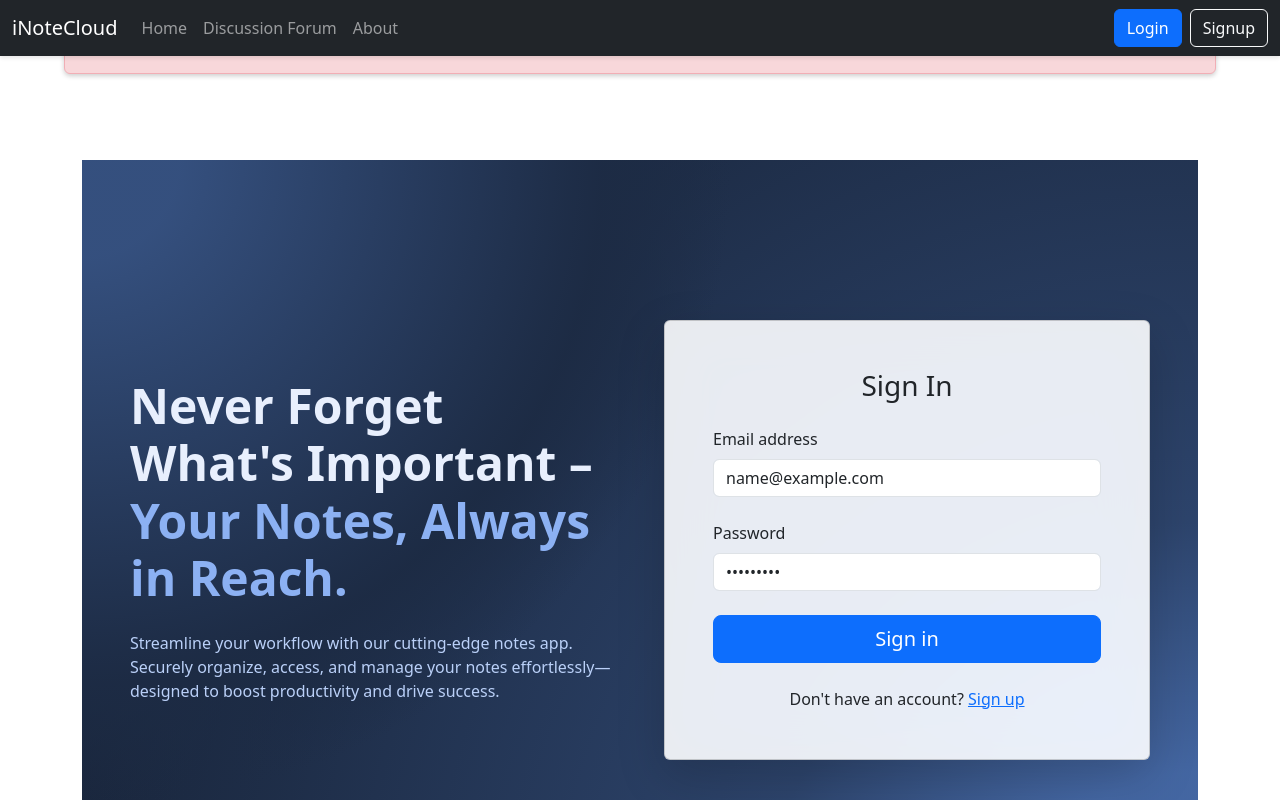
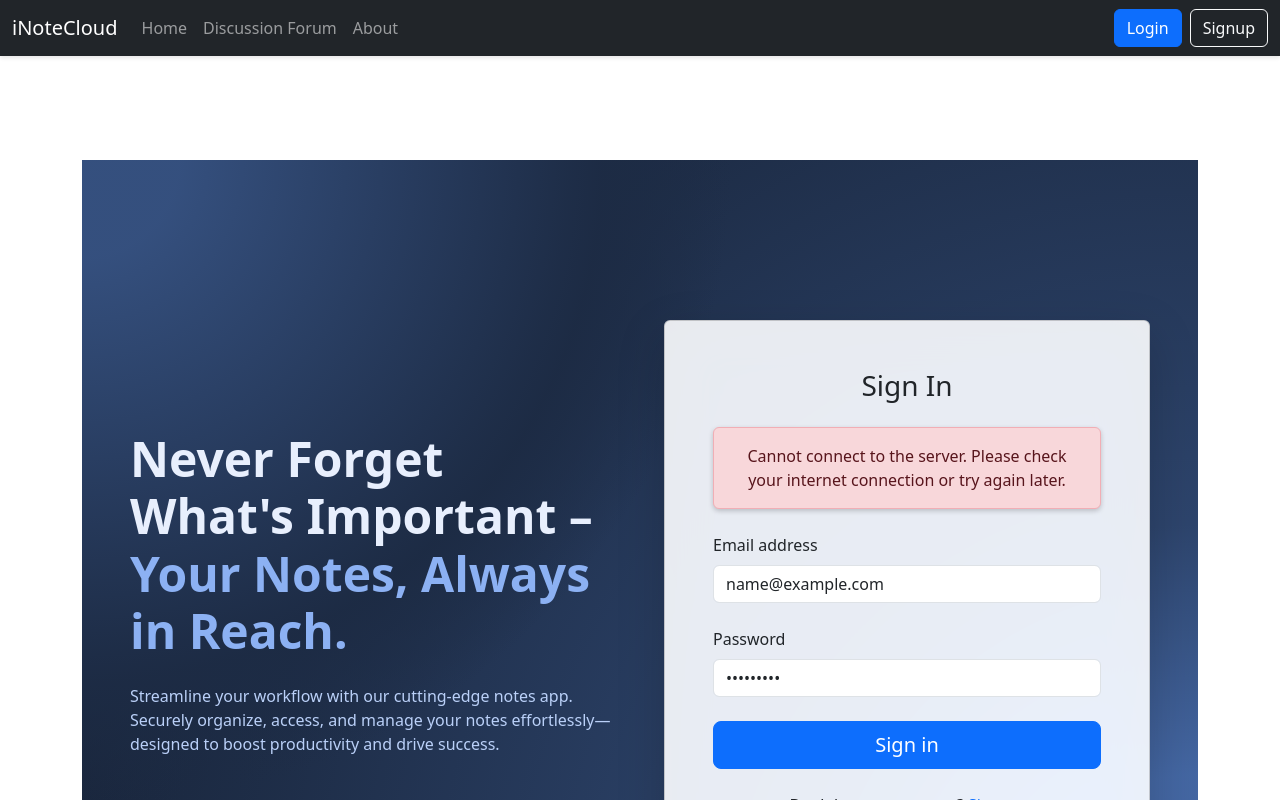
Before and after one commit to danyalshah09/inotecloud, a React (Create React App) app: page /login in a window 1280 px wide. Both pictures are taken after typing "name@example.com", "Sample123" into the empty fields and a click on the button "Sign in". Shown: the top 800 px of the page. Built offline with nearby package versions, Linux system fonts and the light colour scheme; no server answers.

Commit message:
Login Error fixed 2

```diff
--- a/src/components/Alert.js
+++ b/src/components/Alert.js
@@ -4,14 +4,11 @@ import '../styles/Alert.css';
 
 export const Alert = ({ message, type }) => {
   return (
-    <div
-      className="alert-container position-fixed top-0 start-50 translate-middle-x mt-3 z-3 w-90"
-      style={{
-        maxWidth: '90%',
-        zIndex: 1050,
-      }}
-    >
-      <div className={`alert alert-${type} alert-dismissible fade show`} role="alert">
+    <div className="alert-wrapper mb-4">
+      <div
+        className={`alert alert-${type} fade show`}
+        role="alert"
+      >
         {message}
       </div>
     </div>
--- a/src/components/Login.js
+++ b/src/components/Login.js
@@ -69,7 +69,6 @@ export const Login = () => {
 
   return (
     <div className="min-vh-100 position-relative">
-      {alert.visible && <Alert message={alert.message} type={alert.type} />}
       <section className="background-radial-gradient overflow-hidden min-vh-100">
         <div className="container px-4 py-5 px-md-5 text-center text-lg-start">
           <div className="row gx-lg-5 align-items-center mb-5">
@@ -98,6 +97,7 @@ export const Login = () => {
               <div className="card bg-glass shadow-lg">
                 <div className="card-body p-4 p-md-5">
                   <h3 className="mb-4 text-center">Sign In</h3>
+                  {alert.visible && <Alert message={alert.message} type={alert.type} />}
                   <form onSubmit={handleSubmit}>
                     <div className="form-outline mb-4">
                       <label className="form-label" htmlFor="email">
--- a/src/styles/Alert.css
+++ b/src/styles/Alert.css
@@ -1,38 +1,30 @@
-.alert-container {
-  position: fixed;
-  top: 20px;
-  left: 50%;
-  transform: translateX(-50%);
-  width: 90%;
-  max-width: 500px;
-  z-index: 1050;
+.alert-wrapper {
+  width: 100%;
 }
 
 .alert {
   margin-bottom: 0;
   box-shadow: 0 2px 5px rgba(0,0,0,0.2);
-  animation: slideDown 0.3s ease-out;
+  animation: fadeIn 0.3s ease-out;
+  text-align: center;
 }
 
-@keyframes slideDown {
+@keyframes fadeIn {
   from {
-    transform: translateY(-100%);
     opacity: 0;
+    transform: translateY(-10px);
   }
   to {
+    opacity: 1;
     transform: translateY(0);
-    opacity: 1;
   }
 }
 
 @media (max-width: 576px) {
-  .alert-container {
-    top: 10px;
-    width: 95%;
-  }
-
   .alert {
     padding: 0.75rem 1rem;
     font-size: 0.9rem;
+    margin: 0 auto;
+    width: 100%;
   }
 }
```
